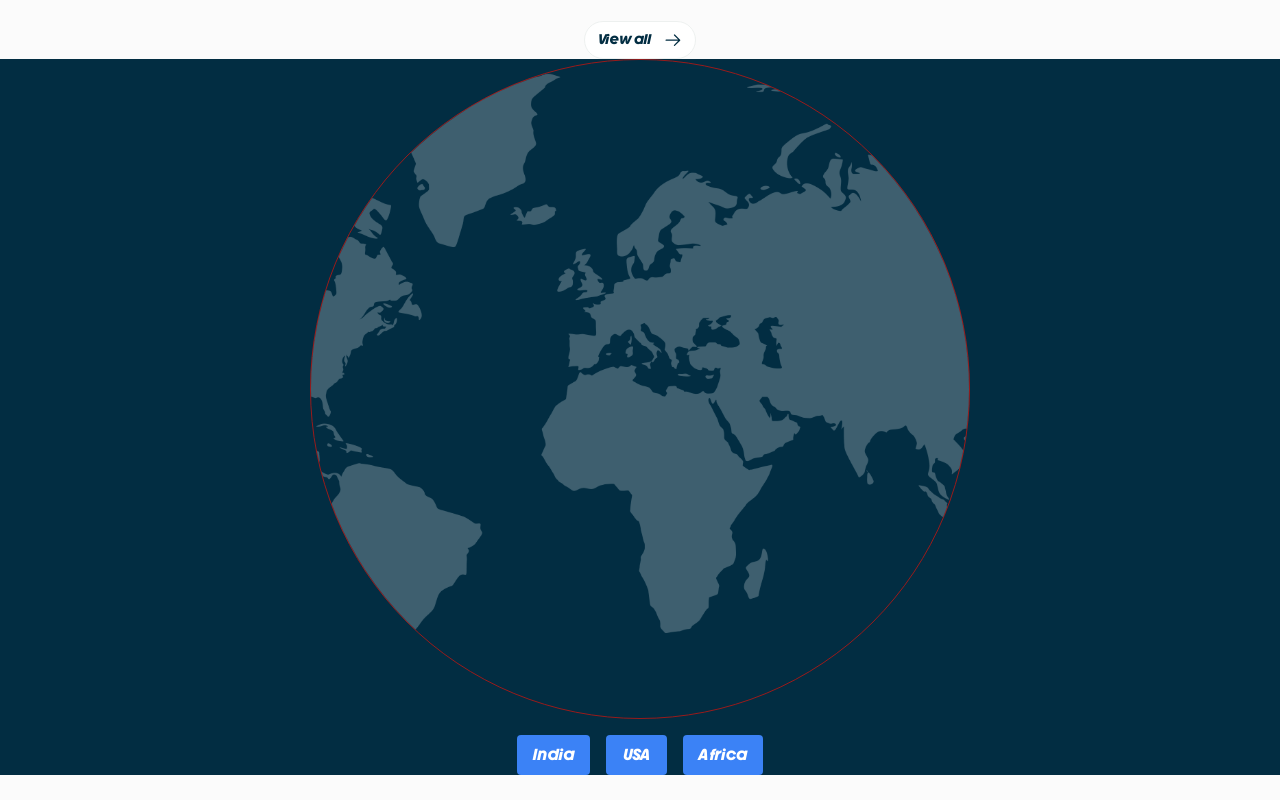
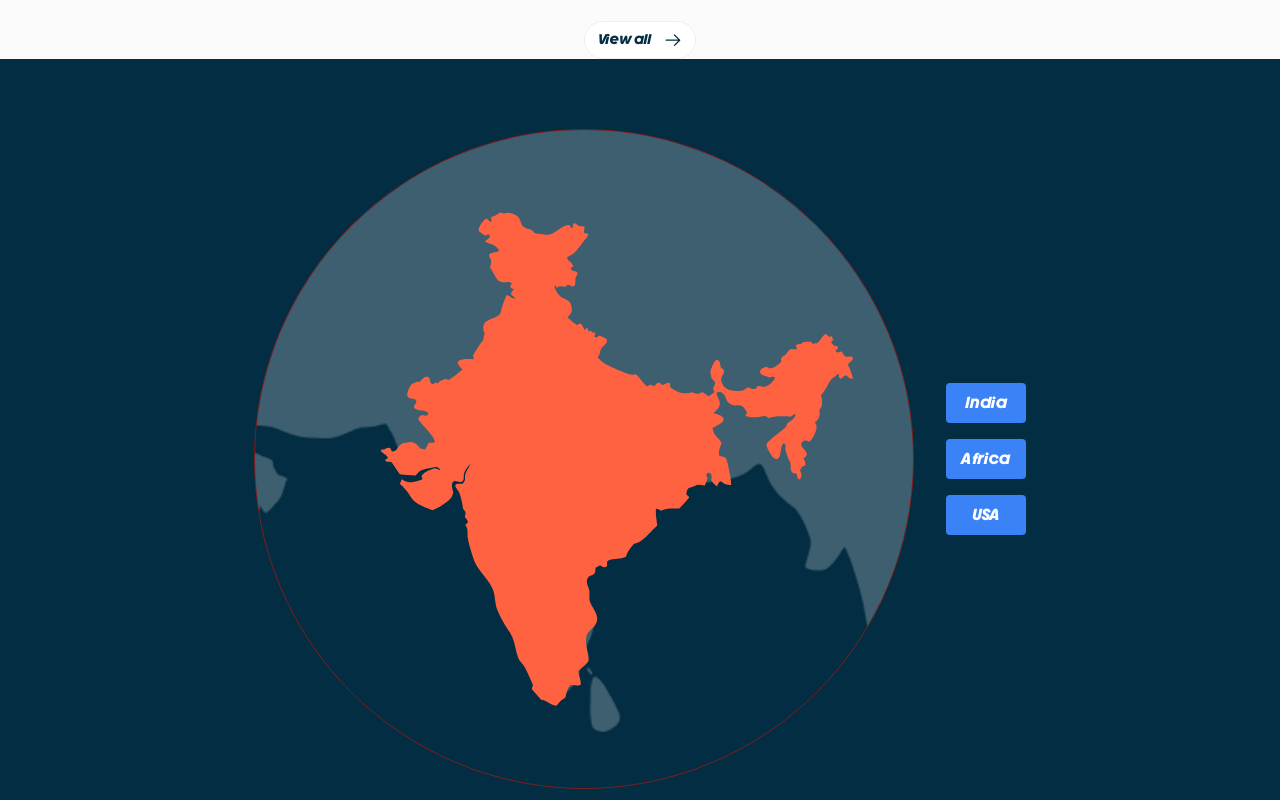
Before and after one commit to mahi25soni/indlay, a Next.js app: page / in a window 1280 px wide. Shown: the part 2740-3540 px from the top of the page. Built offline with nearby package versions, Linux system fonts and the light colour scheme.

Commit message:
Core : Country aligned with world map locations

```diff
--- a/src/components/WorldMapListing/WorldMapListing.tsx
+++ b/src/components/WorldMapListing/WorldMapListing.tsx
@@ -2,66 +2,108 @@
 import { useState } from 'react';
 import Image from 'next/image';
 
-const WorldMapComponent = () => {
-    const [selectedCountry, setSelectedCountry] = useState<string>("");
-
-    type CountryPosition = {
-      scale: number;
+type CountryStyles = {
+  scale: string;
   translateX: string;
   translateY: string;
 };
 
-  const countryPositions: { [key: string]: CountryPosition } = {
-      india: { scale: 2, translateX: '-30%', translateY: '20%' },
-      usa: { scale: 2, translateX: '40%', translateY: '-10%' },
-      africa: { scale: 2, translateX: '-10%', translateY: '10%' },
+const countryStyles: Record<string, CountryStyles> = {
+  india: {
+    scale: 'scale-[0.75]',  // Adjust based on the world map scale
+    translateX: 'translate-x-[5%]',
+    translateY: '',
+  },
+  africa : {
+    scale: 'scale-x-[0.73] scale-y-[0.78]',
+    translateX: 'translate-x-[-1%]',
+    translateY: 'translate-y-[3%]',
+  },
+  usa: {
+    scale: 'scale-[0.72]',  // Adjust based on the world map scale
+    translateX: 'translate-x-[0]',
+    translateY: 'translate-y-[-1%]',
+  },
+
 };
 
-    // Handle country selection
-    const handleCountryClick = (country : string) => {
-        setSelectedCountry(country);
-    };
+
+const WorldCountryStyle : {[key: string]: string} =  {
+  "india" : "scale-[8.2] translate-x-[-155%] translate-y-[-21%] rotate-[-1deg]",
+  "africa" : "scale-x-[3.3] scale-y-[3.4] translate-x-[-6%] translate-y-[-29%] rotate-[0deg]",
+  "usa" : "scale-[4.55]  translate-x-[141%] translate-y-[3%] rotate-[-1deg]",
+}
+
+
+const WorldMapComponent: React.FC = () => {
+  const [selectedCountry, setSelectedCountry] = useState<string>('india'); // Default to India
 
   return (
-        <div className="flex flex-col items-center space-y-4 bg-cta-darker  ">
-            {/* Map Display */}
-            <div className="relative h-[660px] w-[660px] rounded-full overflow-hidden border border-red-800 bg-transparent">
+    <div className="flex flex-row items-center justify-center h-screen w-full bg-cta-darker overflow-hidden">
+      {/* Container for World Map */}
+      <div className="relative w-[70vw] h-[70vw] max-w-[660px] max-h-[660px] rounded-full overflow-hidden border border-red-900">
+
+        {/* World Map Background */}
+        <div className={`absolute inset-0 transition-all duration-300 ease-in-out  transform ${WorldCountryStyle[selectedCountry]}`}>
+          <Image
+            src="/World Map.png"
+            fill
+            alt="World Map"
+            objectFit="contain"
+          />
+        </div>
+
+        {/* Overlay for India */}
         <div
-                    className={`relative w-full h-full transition-transform duration-700 ease-in-out ${
-                        selectedCountry && `scale-[${countryPositions[selectedCountry].scale}]
-                        translate-x-[${countryPositions[selectedCountry].translateX}]
-                        translate-y-[${countryPositions[selectedCountry].translateY}]`
-                    }`}
+          className={`absolute inset-0 ${countryStyles[selectedCountry].scale} ${countryStyles[selectedCountry].translateX} ${countryStyles[selectedCountry].translateY}`}
         >
+          {selectedCountry === 'india' ? (
             <Image
-                        src='/World Map.png'
+              src="/India.svg"
               fill
-                        alt='World Map'
-                        objectFit='cover'
-                        className="overflow-hidden"
+              alt="India Map"
+              objectFit="contain"
             />
+          ) : selectedCountry === 'africa' ? (
+            <Image
+              src="/Africa.svg"
+              fill
+              alt="India Map"
+              objectFit="contain"
+            />
+          ) : selectedCountry === "usa" ? (
+            <Image
+              src="/USA.svg"
+              fill
+              alt="India Map"
+              objectFit="contain"
+            />
+          ) : (
+            null
+          )}
+
         </div>
       </div>
 
-            {/* Country Selector */}
-            <div className="flex space-x-4">
+      {/* Button Selector */}
+      <div className="flex flex-col space-y-4 ml-8">
         <button
-                    onClick={() => handleCountryClick('india')}
+          onClick={() => setSelectedCountry('india')}
           className="px-4 py-2 bg-blue-500 text-white rounded hover:bg-blue-700 transition"
         >
           India
         </button>
         <button
-                    onClick={() => handleCountryClick('usa')}
+          onClick={() => setSelectedCountry('africa')}
+          className="px-4 py-2 bg-blue-500 text-white rounded hover:bg-blue-700 transition"
+        >
+          Africa
+        </button>
+        <button
+          onClick={() => setSelectedCountry('usa')}
           className="px-4 py-2 bg-blue-500 text-white rounded hover:bg-blue-700 transition"
         >
           USA
-                </button>
-                <button
-                    onClick={() => handleCountryClick('africa')}
-                    className="px-4 py-2 bg-blue-500 text-white rounded hover:bg-blue-700 transition"
-                >
-                    Africa
         </button>
       </div>
     </div>
```
Lines whose indentation alone changed are shown as unchanged.
